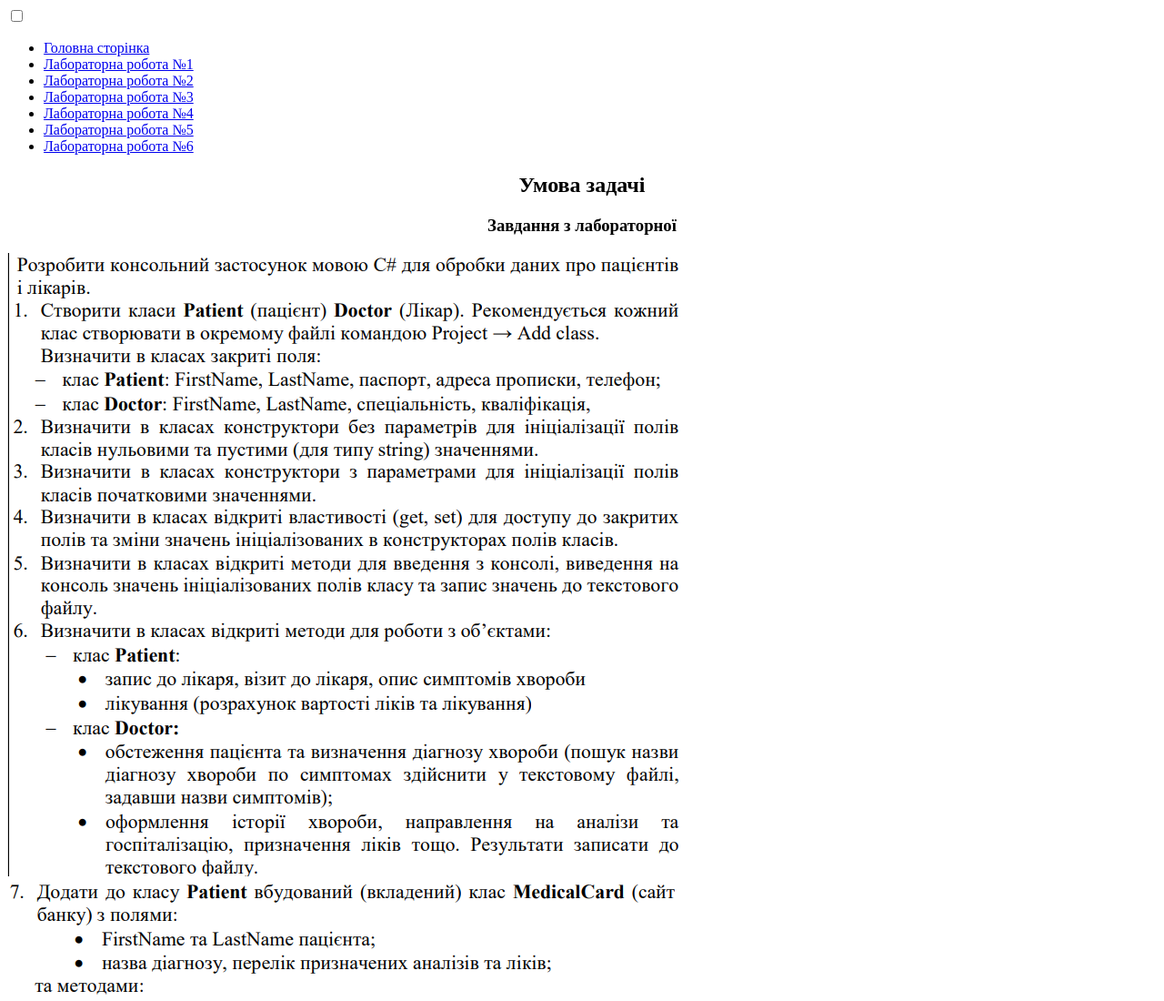
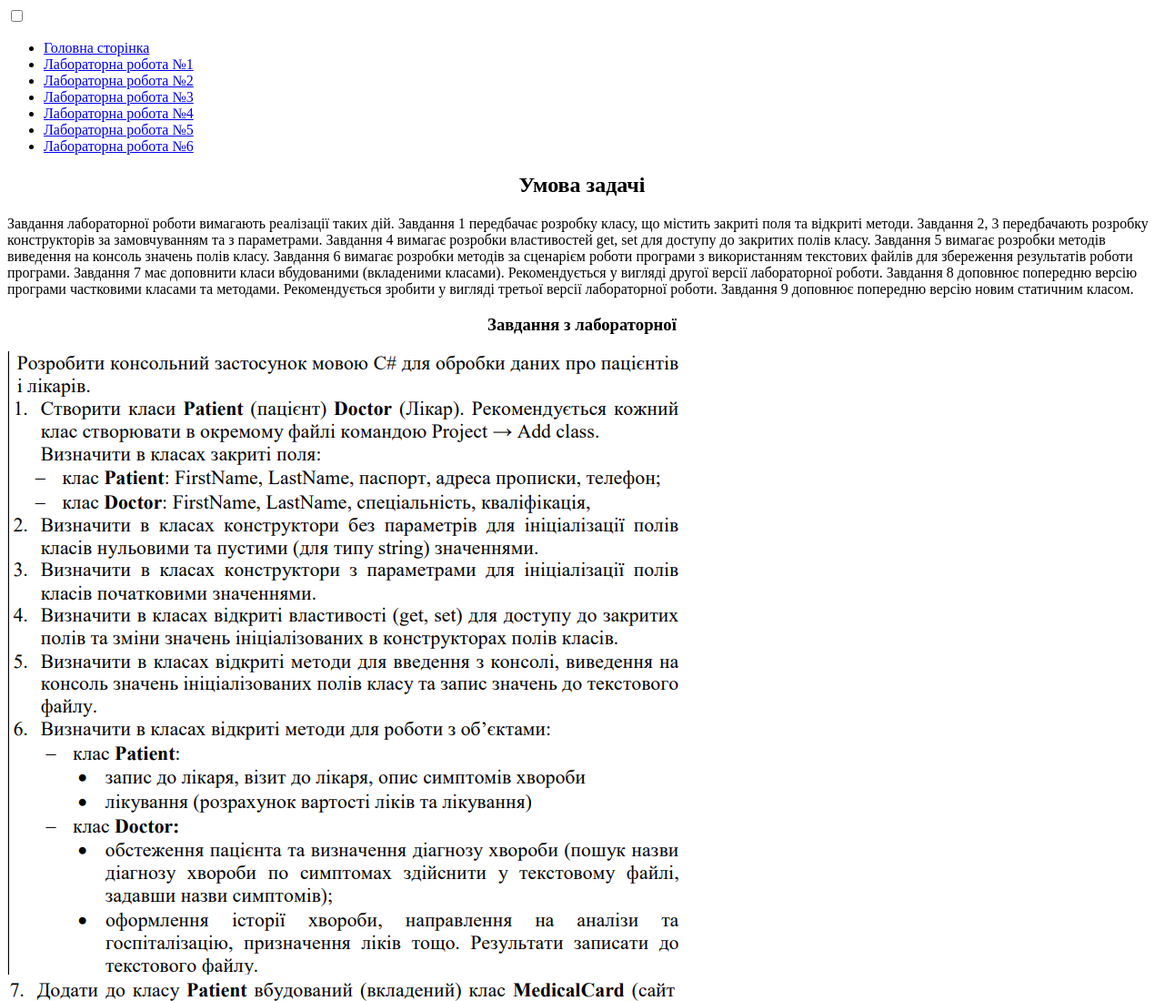
Before and after one commit to vvvdala/oopzvits, a plain HTML site: page laba3.html in a window 1280 px wide. Shown: the top 1100 px of the page at 91% size. Drawn offline with Linux system fonts and the light colour scheme.

Commit message:
Add files via upload

```diff
--- a/laba3.html
+++ b/laba3.html
@@ -28,7 +28,21 @@
 	 <div class="content">
 
                 <p><h2 align="center">Умова задачі</h2></p>
-
+                <p>Завдання лабораторної роботи вимагають реалізації таких дій.
+Завдання 1 передбачає розробку класу, що містить закриті поля та відкриті
+методи.
+Завдання 2, 3 передбачають розробку конструкторів за замовчуванням та з
+параметрами.
+Завдання 4 вимагає розробки властивостей get, set для доступу до закритих полів
+класу.
+Завдання 5 вимагає розробки методів виведення на консоль значень полів класу.
+Завдання 6 вимагає розробки методів за сценарієм роботи програми з
+використанням текстових файлів для збереження результатів роботи програми.
+Завдання 7 має доповнити класи вбудованими (вкладеними класами).
+Рекомендується у вигляді другої версії лабораторної роботи.
+Завдання 8 доповнює попередню версію програми частковими класами та
+методами. Рекомендується зробити у вигляді третьої версії лабораторної роботи.
+Завдання 9 доповнює попередню версію новим статичним класом.<p>
             </div>
             <div class="content">
         <p><h3 align="center">Завдання з лабораторної</h3></p>
```
Also changed, not shown: index.html (+2 -2 lines), laba1.html (+7 -1 lines), laba2.html (+2 -1 lines).
